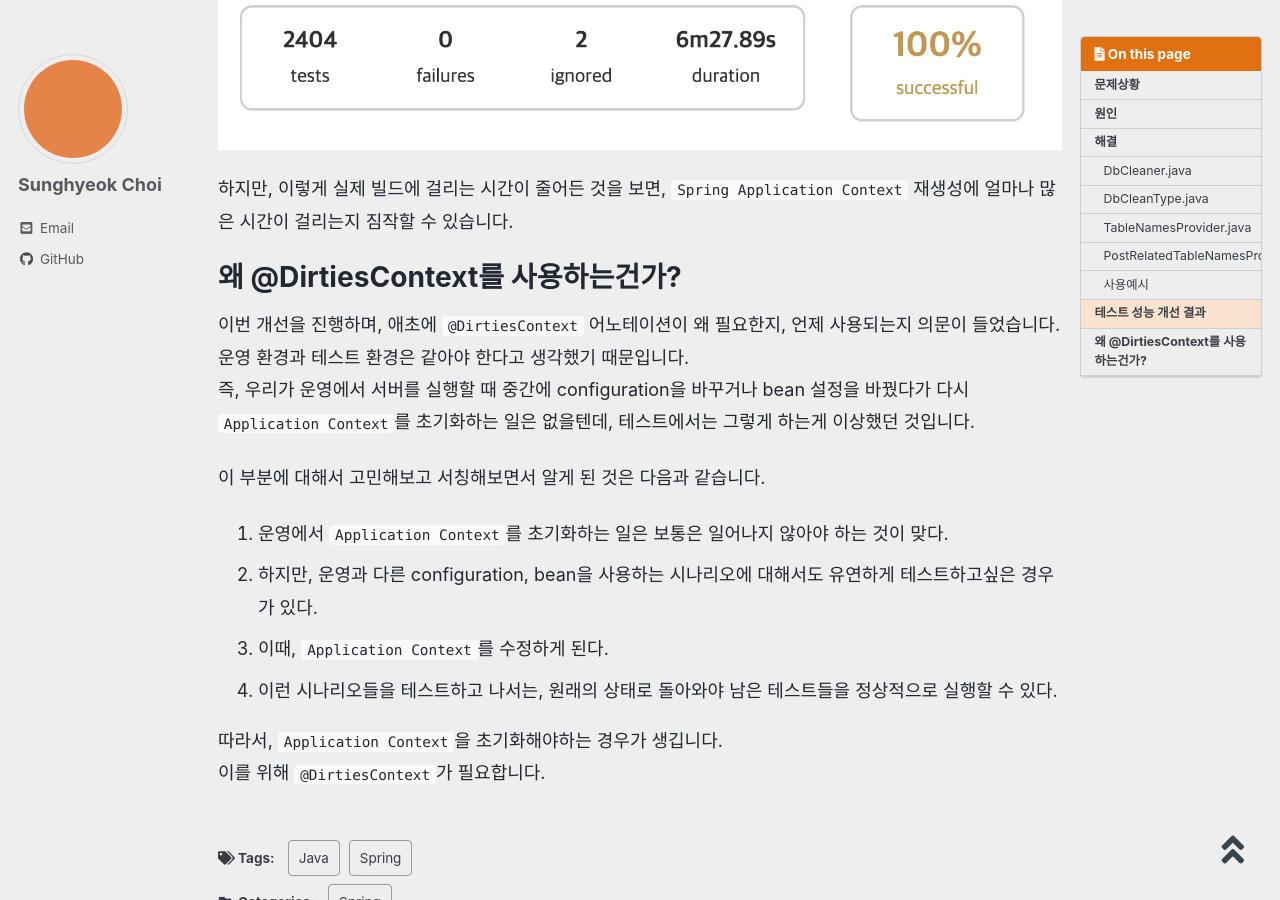
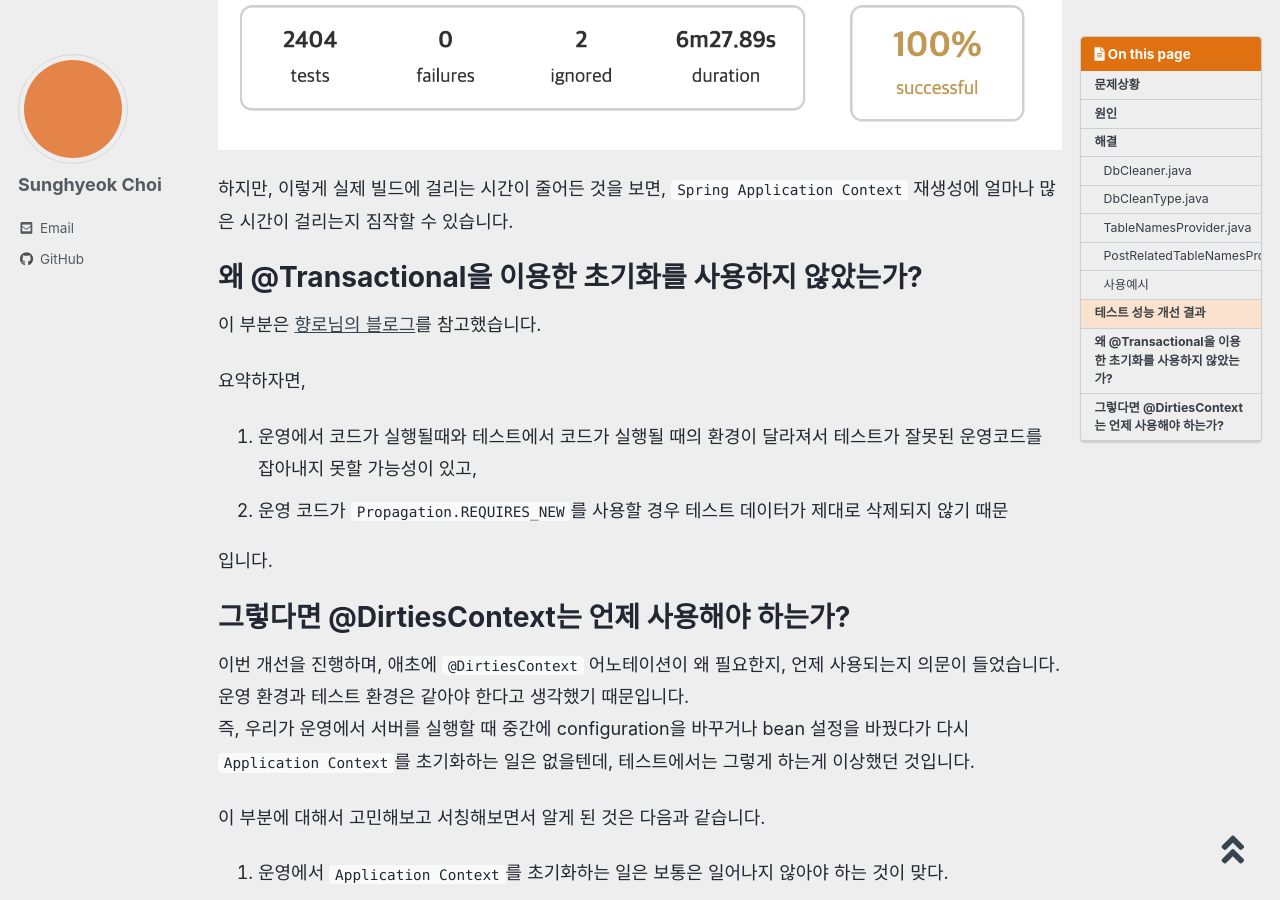
Before and after one commit to shyeokchoi/shyeokchoi.github.io, a Jekyll site: the page built from _posts/Spring/2024-01-20-remove-dirtiescontext.md, in a window 1280 px wide and 900 px high, scrolled down 3729 px. Built offline with Jekyll 4.4.1, drawn with Linux system fonts in a browser that asks for light colours; cached includes are drawn as plain includes; comment, search, counter and statistics services are not loaded.

Commit message:
add contents to  2024-01-20 post

```diff
--- a/_posts/Spring/2024-01-20-remove-dirtiescontext.md
+++ b/_posts/Spring/2024-01-20-remove-dirtiescontext.md
@@ -106,7 +106,17 @@ DB의 테이블을 초기화해주는 클래스인 `DbCleaner`를 만들고, `@D
 
 하지만, 이렇게 실제 빌드에 걸리는 시간이 줄어든 것을 보면, `Spring Application Context` 재생성에 얼마나 많은 시간이 걸리는지 짐작할 수 있습니다.
 
-# 왜 @DirtiesContext를 사용하는건가?
+# 왜 @Transactional을 이용한 초기화를 사용하지 않았는가?
+이 부분은 [향로님의 블로그](https://jojoldu.tistory.com/76)를 참고했습니다.
+
+요약하자면,
+
+1. 운영에서 코드가 실행될때와 테스트에서 코드가 실행될 때의 환경이 달라져서 테스트가 잘못된 운영코드를 잡아내지 못할 가능성이 있고,
+2. 운영 코드가 `Propagation.REQUIRES_NEW`를 사용할 경우 테스트 데이터가 제대로 삭제되지 않기 때문
+
+입니다.
+
+# 그렇다면 @DirtiesContext는 언제 사용해야 하는가?
 
 이번 개선을 진행하며, 애초에 `@DirtiesContext` 어노테이션이 왜 필요한지, 언제 사용되는지 의문이 들었습니다.
 운영 환경과 테스트 환경은 같아야 한다고 생각했기 때문입니다.
```
